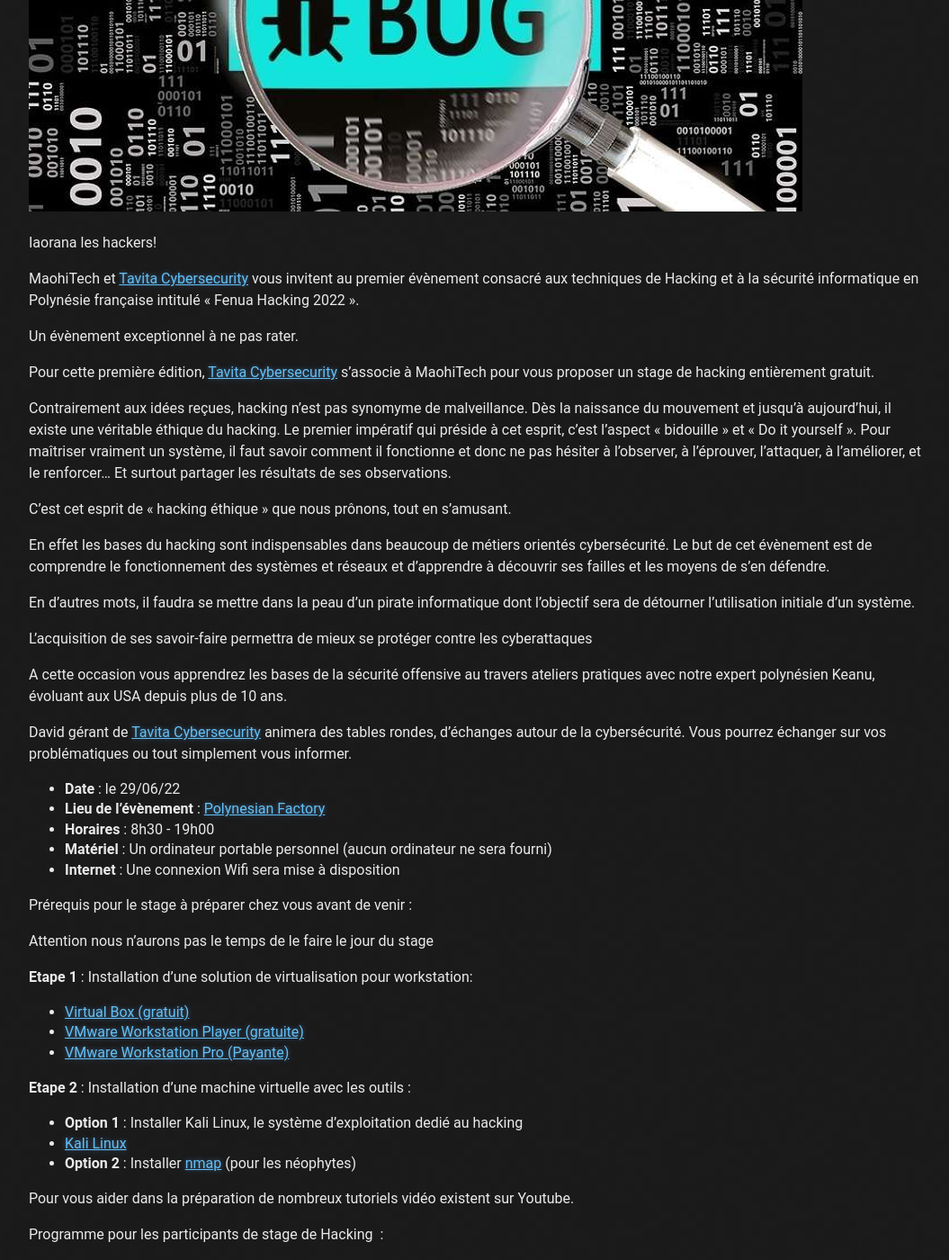
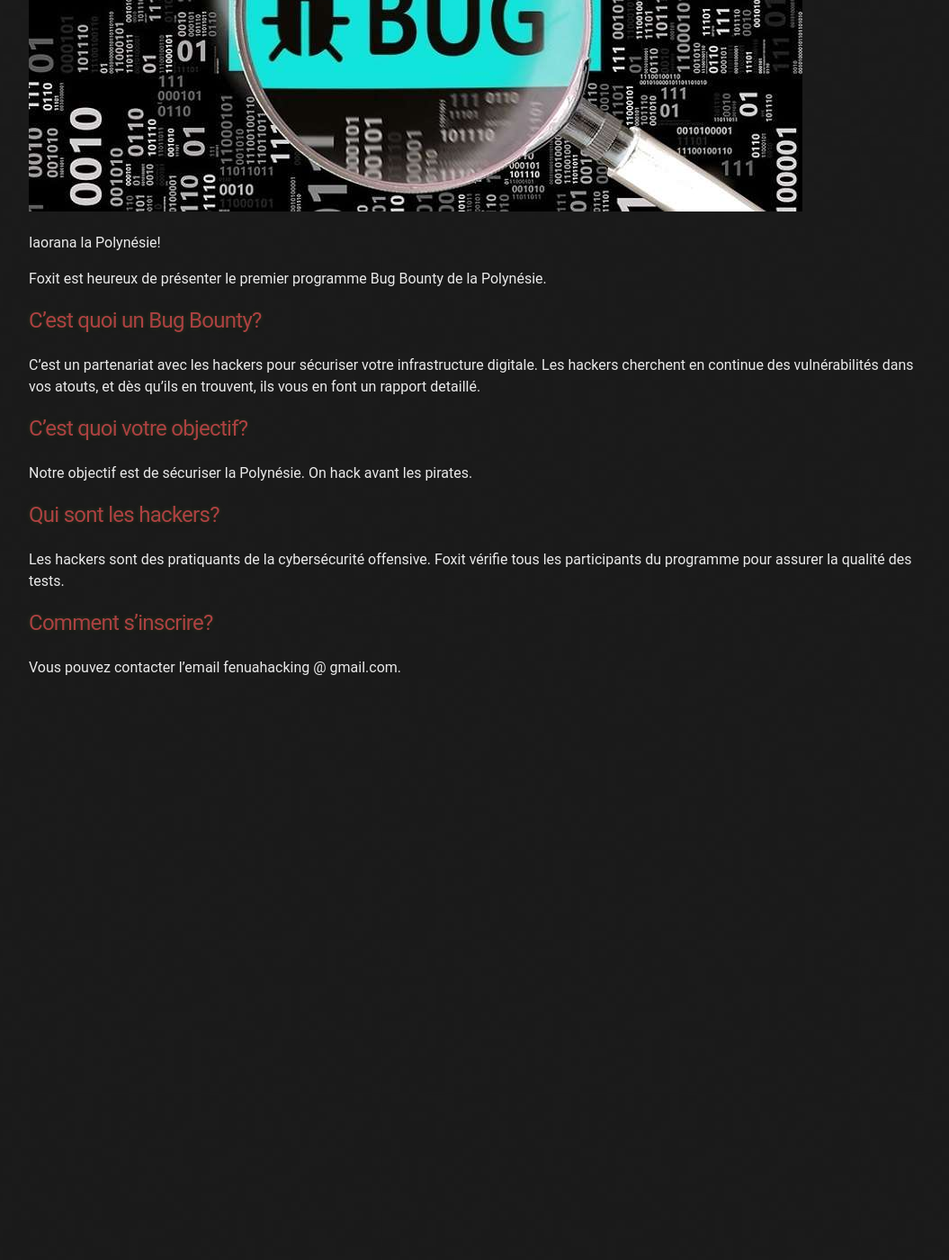
Before and after one commit to fenuahacking/fenuabounty, a Jekyll site: the page built from index.md, in a window 1280 px wide and 1400 px high, scrolled down 381 px. Shown: the whole window at 90% size, without its empty margins (108-1163 px from the left). Built offline with Jekyll 4.4.1, drawn with Linux system fonts in a browser that asks for light colours; after the commit the page ends 1155 px from its top, so only the background shows below that; some of the changed text lies outside the part shown.

Commit message:
[ADD] bug bounty

```diff
--- a/index.md
+++ b/index.md
@@ -4,109 +4,22 @@ layout: default
 
 ![Banner](assets/images/bugbounty.jpg)
 
-Iaorana les hackers!
+Iaorana la Polynésie!
 
-MaohiTech et [Tavita Cybersecurity](https://www.facebook.com/TCS987) vous invitent au premier évènement consacré aux techniques de Hacking et à la sécurité informatique en Polynésie française intitulé « Fenua Hacking 2022 ».
+Foxit est heureux de présenter le premier programme Bug Bounty de la Polynésie.
 
-Un évènement exceptionnel à ne pas rater.
+## C'est quoi un Bug Bounty?
 
-Pour cette première édition, [Tavita Cybersecurity](https://www.facebook.com/TCS987) s'associe à MaohiTech pour vous proposer un stage de hacking entièrement gratuit.
+C'est un partenariat avec les hackers pour sécuriser votre infrastructure digitale. Les hackers cherchent en continue des vulnérabilités dans vos atouts, et dès qu'ils en trouvent, ils vous en font un rapport detaillé.
 
-Contrairement aux idées reçues, hacking n'est pas synomyme de malveillance. Dès la naissance du mouvement et jusqu'à aujourd'hui, il existe une véritable éthique du hacking. Le premier impératif qui préside à cet esprit, c'est l'aspect « bidouille » et « Do it  yourself ». Pour maîtriser vraiment un système, il faut savoir comment il fonctionne et donc ne pas hésiter à l'observer, à l'éprouver, l'attaquer, à l'améliorer, et le renforcer... Et surtout partager les résultats de ses observations.
+## C'est quoi votre objectif?
 
-C'est cet esprit de « hacking éthique » que nous prônons, tout en s'amusant.
+Notre objectif est de sécuriser la Polynésie. On hack avant les pirates.
 
-En effet les bases du hacking sont indispensables dans beaucoup de métiers orientés cybersécurité. Le but de cet évènement est de comprendre le fonctionnement des systèmes et réseaux et d'apprendre à découvrir ses failles et les moyens de s'en défendre.
+## Qui sont les hackers?
 
-En d'autres mots, il faudra se mettre dans la peau d'un pirate informatique dont l'objectif sera de détourner l'utilisation initiale d'un système.
+Les hackers sont des pratiquants de la cybersécurité offensive. Foxit vérifie tous les participants du programme pour assurer la qualité des tests.
 
-L'acquisition de ses savoir-faire permettra de mieux se protéger contre les cyberattaques
+## Comment s'inscrire?
 
-A cette occasion vous apprendrez les bases de la sécurité offensive  au travers ateliers pratiques avec notre expert polynésien Keanu, évoluant aux USA depuis plus de 10 ans.
-
-David gérant de [Tavita Cybersecurity](https://www.facebook.com/TCS987) animera des tables rondes, d'échanges autour de la cybersécurité. Vous pourrez échanger sur vos problématiques ou tout simplement vous informer.
-
--   **Date** : le 29/06/22
--   **Lieu de l'évènement**  : [Polynesian  Factory](https://www.facebook.com/polynesianfactory/)
--   **Horaires** : 8h30 - 19h00
--   **Matériel** : Un ordinateur portable personnel (aucun ordinateur ne sera fourni)
--   **Internet** :  Une connexion Wifi sera mise à disposition
-
-Prérequis pour le stage à préparer chez vous avant de venir :
-
-Attention nous n'aurons pas le temps de le faire le jour du stage
-
-**Etape 1** : Installation d'une solution de virtualisation pour workstation:
-
--   [Virtual Box (gratuit)](https://www.virtualbox.org/)
--   [VMware Workstation Player (gratuite)](https://www.vmware.com/fr/products/workstation-player.html)
--   [VMware Workstation Pro (Payante)](https://www.vmware.com/fr/products/workstation-pro/workstation-pro-evaluation.html)
-
-
-**Etape 2** : Installation d'une machine virtuelle avec les outils :
-
--   **Option 1** : Installer Kali Linux, le système d'exploitation dedié  au hacking
--   [Kali Linux](https://www.youtube.com/watch?v=VHFjVQgCqOg)
--   **Option 2** : Installer [nmap](https://nmap.org/)  (pour les néophytes)
-
-Pour vous aider dans la préparation de nombreux tutoriels vidéo existent sur Youtube.
-
-Programme pour les participants de stage de Hacking  :
-
--   **8h30 -- 9h00** : Accueil des participants
--   **9h00 -- 9h30** : Théorie sur les techniques de reconnaissance
--   **9h30 -- 10h00** : Notions « Connect  shell » et « Reverse shell »
--   **10h30 -- 11h00** : Techniques d'accès initial
--   **11h00 - 11h30** : Techniques d'escalade de privilèges Linux
--   **11h30 -- 12h00** : Techniques d'escalade de privilèges Windows
--   **12h00 -- 13h00** : Pause Déjeuner
--   **13h00 -- 17h00** : Concours de Hacking
--   **17h00 -- 18h00** : Remise de prix
-
-En Bonus : Recherche de 0-days (si nous avons le temps)
-
-Pour ceux qui souhaitent juste s'informer, durant les deux jours, [Tavita Cybersecurity](https://www.facebook.com/TCS987) vous proposera en parallèle des tables rondes autour de la cybersécurité autour des thèmes suivants :
-
--   Objets connectés
--   Que faire en cas de cyberattaque ?
--   Sécurité lors des déplacements professionnels
--   Gestion sécurisée des emails professionnels
--   Sécurité Active Directory
--   Sécurité des données
--   Retour d'expérience sur une cyberattaque
--   Bonnes pratiques d'hygiène informatique
--   Panorama du cybercrime
--   Gestion de la cybersécurité au sein de l'entreprise
--   Les problématiques d'infrastructures techniques sécurisées.
--   Sensibilisation
--   Formations
--   Audit de sécurité / Test d'intrusion
--   La sécurité Cloud
-
-Si vous avez des thèmes que vous souhaitez aborder n'hésitez pas à nous le faire savoir par mail ou par message privé sur le Messenger de la page
-
-Cette journée est ENTIÈREMENT GRATUITE et les places sont limitées d'où la nécessité de vous inscrire soit :
-
--   Par mail sur <contact@fenuahacking.com>
--   Par MP sur la page de l'évènement
-
-Vous y mentionnerez :
-
--   Votre nom et prénom
--   Particulier / Entreprise (nom de l'entreprise)
--   Email
--   Numéro de téléphone
-
-Un point de restauration payante (roulotte) sera stationné dans le parking afin de se sustenter tout au long de la journée. Pas de CB, munissez d'argent en espèce.
-
-Pour plus d'information contactez-nous en MP, par mail ou au +68987304125
-
-Liker et partager au maximum l'évènement.
-
-Pou résumer notre démarche, je mentionnerais une citation de Tsun Tzu "L'art de la guerre"
-
-« Qui connaît l'autre et se connaît lui-même peut livrer cent batailles sans jamais être en péril. Qui ne connaît pas l'autre, mais se connaît lui-même, pour chaque victoire, connaîtra une défaite. Qui ne connaît ni l'autre ni lui-même perdra inéluctablement toutes les batailles »
-
-"知彼知己者，百战不殆；不知彼而知己，一胜一负，不知彼，不知己，每战必殆"
-
-Mauruuru [Kahe's Creations](https://www.facebook.com/Kahes-Creation-111432064899232) pour le logo!
+Vous pouvez contacter l'email fenuahacking @ gmail.com.
```
